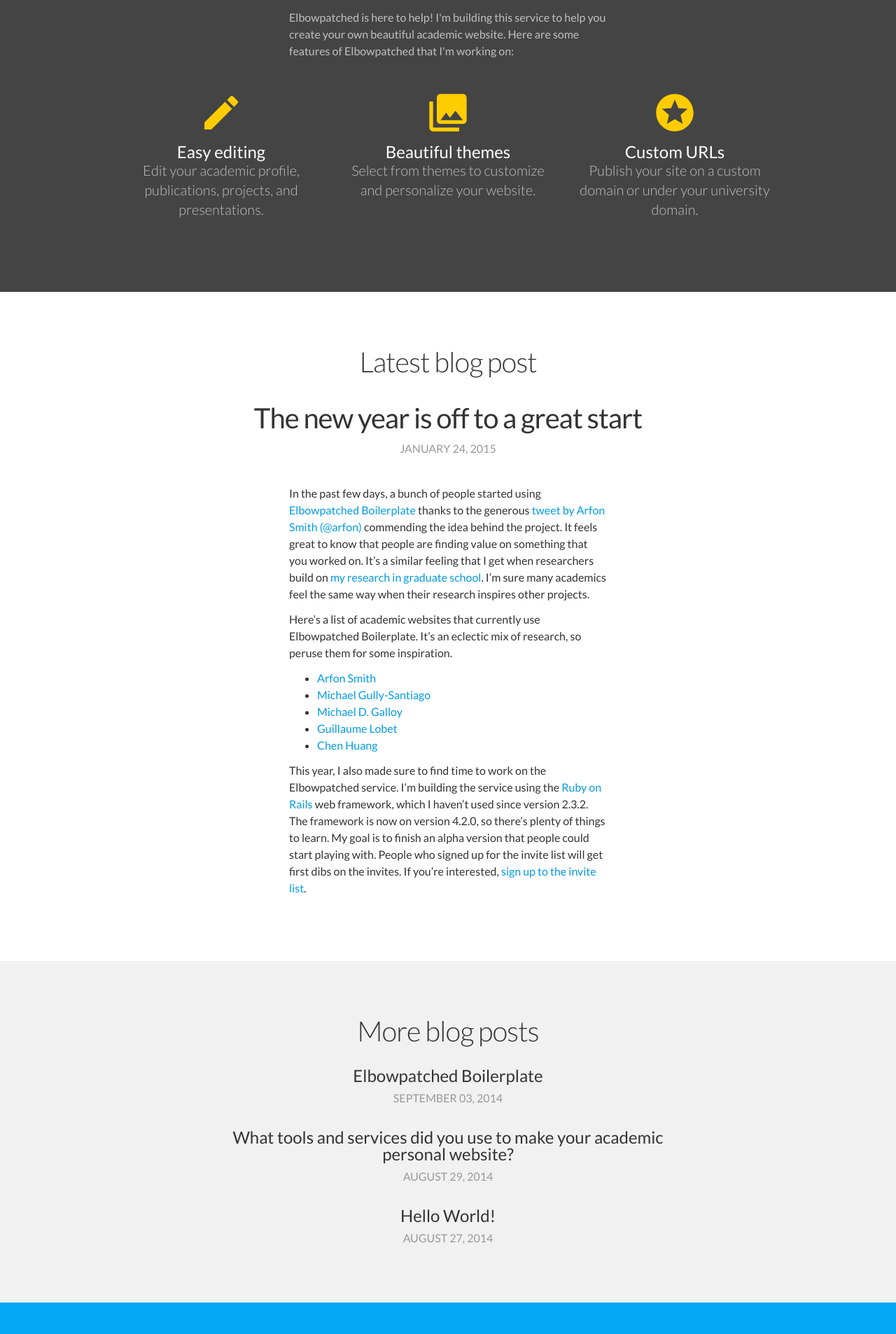
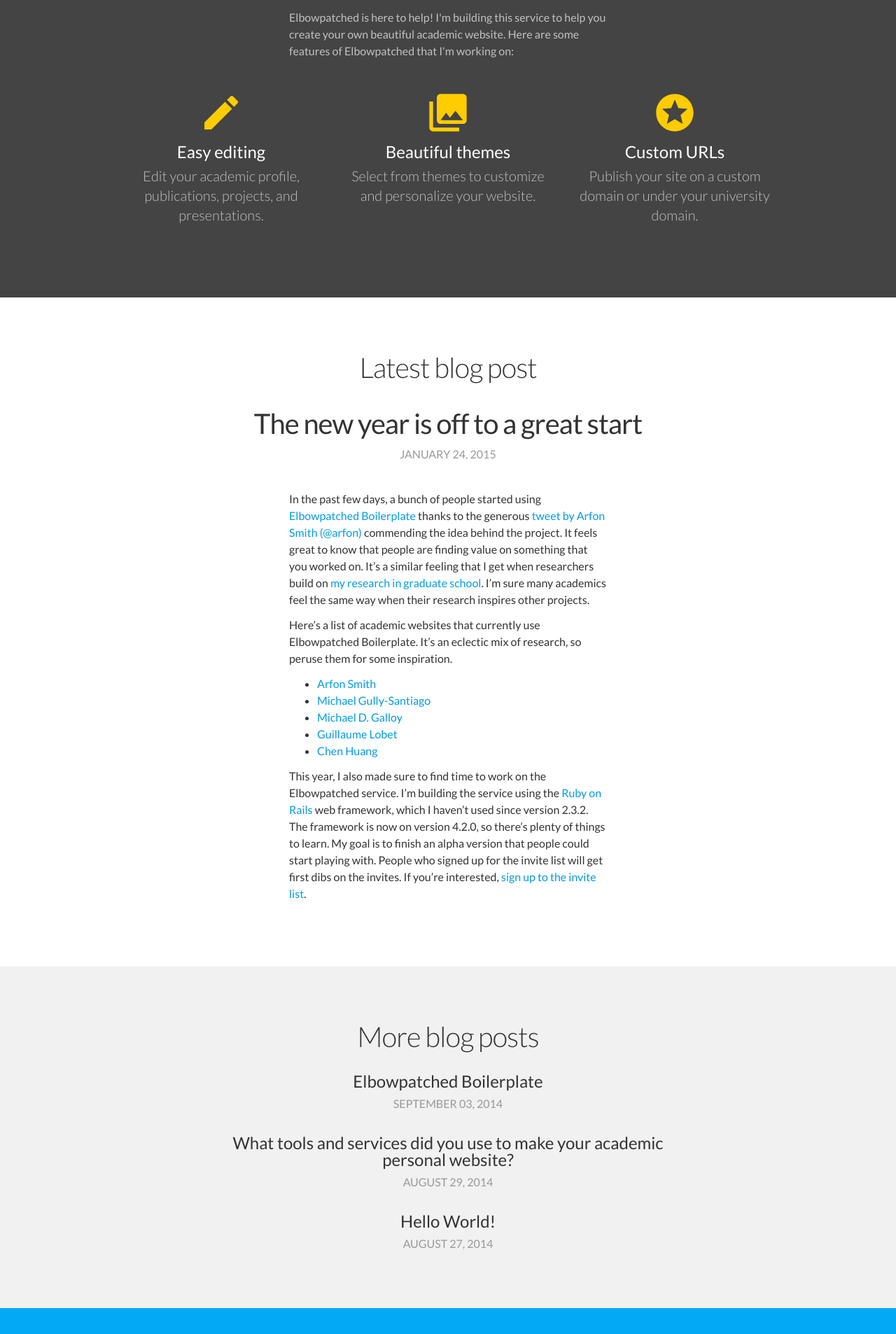
Before and after one commit to ianli/elbowpatched.com, a Jekyll site: the page built from index2.html, in a window 1280 px wide. Shown: the part 905-2811 px from the top of the page at 70% size. Built offline with Jekyll 4.4.1, drawn with Linux system fonts in a browser that asks for light colours; nearby versions of some CDN libraries.

Commit message:
Added space

```diff
--- a/index2.html
+++ b/index2.html
@@ -89,7 +89,8 @@
           <h4>
             Easy editing
           </h4>
-          <p class="lead">
+          <p class="lead"
+             style="margin-top:8px;">
             Edit your academic profile, publications, projects, and presentations.
           </p>
         </div>
@@ -104,7 +105,8 @@
           <h4>
             Beautiful themes
           </h4>
-          <p class="lead">
+          <p class="lead"
+             style="margin-top:8px;">
             Select from themes to customize and personalize your website.
           </p>
         </div>
@@ -119,7 +121,8 @@
           <h4>
             Custom URLs
           </h4>
-          <p class="lead">
+          <p class="lead"
+             style="margin-top:8px;">
             Publish your site on a custom domain or under your university domain.
           </p>
         </div>
```
